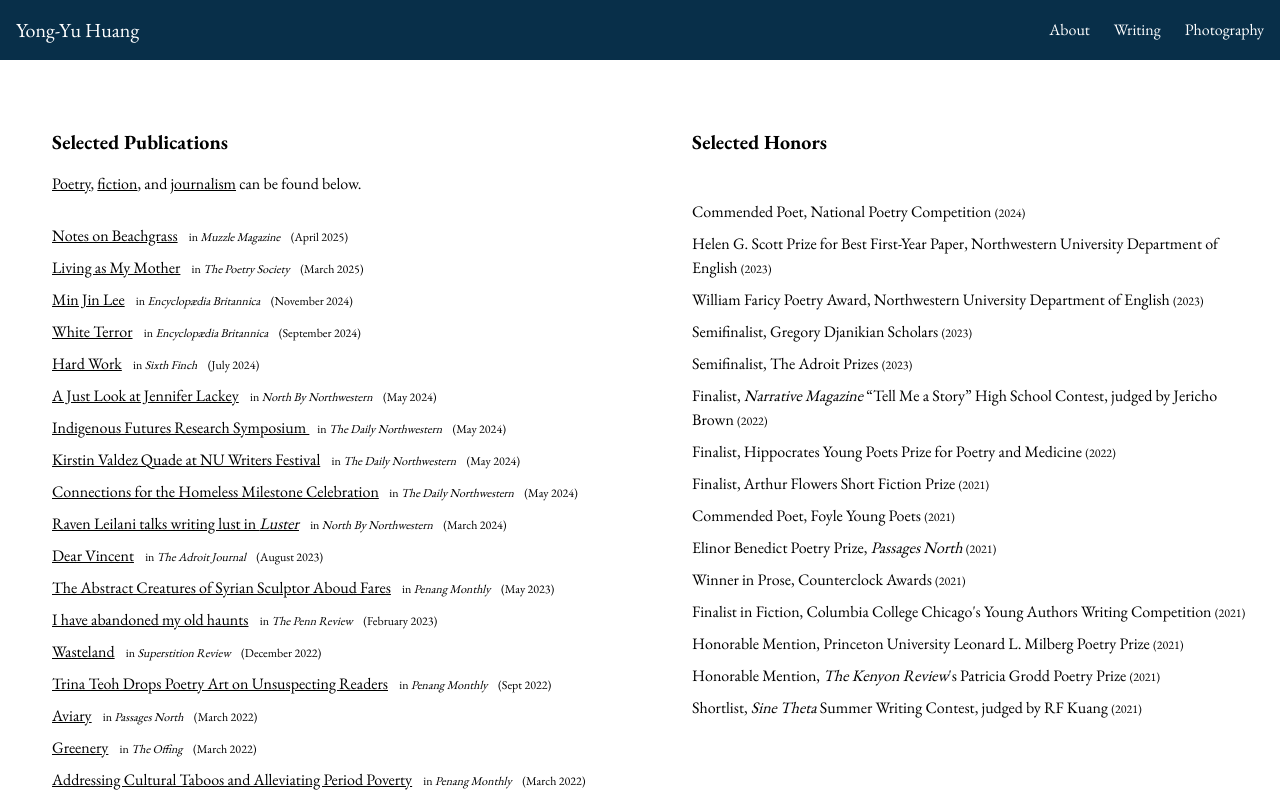
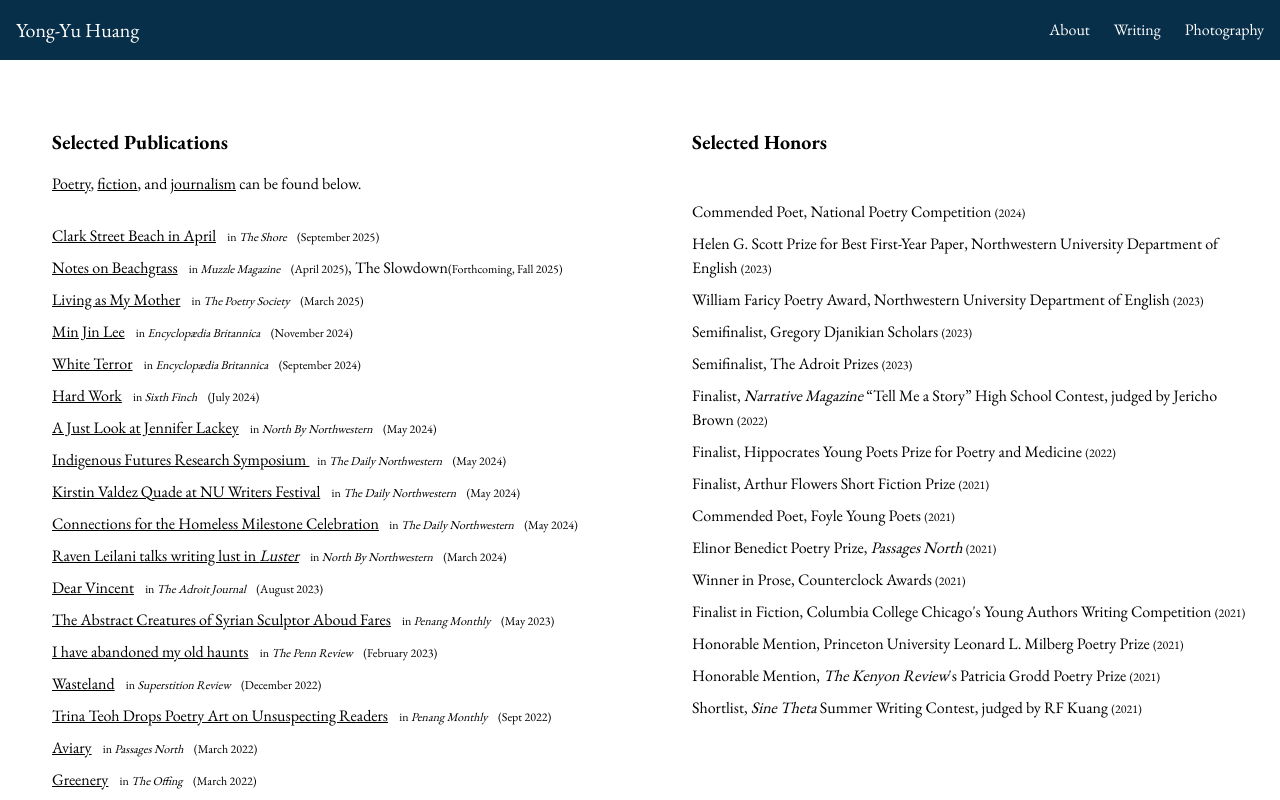
Before and after one commit to yongssh/yongssh.github.io, a Next.js app: page /writing in a window 1280 px wide. Shown: the top 800 px of the page. Built offline with nearby package versions, Linux system fonts and the light colour scheme.

Commit message:
Updated for The Shore, Helicon edit

```diff
--- a/src/app/components/about.tsx
+++ b/src/app/components/about.tsx
@@ -49,7 +49,7 @@ const AboutSection = () => {
           </div>
         </div>
         <p className="bio-text">
-          I study computer science and English literature at Northwestern University. I&apos;ve been a Kaplan Humanities Scholar and a Leopold Fellow, and I&apos;ve won the William Faricy Poetry Award, the Helen G. Scott Essay Prize, and the Kaplan Humanities Scholars Prize. Currently, I am the Managing Editor for <em>Helicon</em> and the Features Editor for <em>North By Northwestern</em>.
+          I study computer science and English literature at Northwestern University. I&apos;ve been a Kaplan Humanities Scholar and a Leopold Fellow, and I&apos;ve won the William Faricy Poetry Award, the Helen G. Scott Essay Prize, and the Kaplan Humanities Scholars Prize. I edit <em>Helicon</em>.
           Outside of school, my work appears in <em>Waxwing</em>, <em>The Adroit Journal</em>, <em>The Offing</em>, <em>Sixth Finch</em>, and elsewhere. I am the recipient of the 2021 Elinor Benedict Poetry Prize and have been recognized by the Poetry Society of the UK, Best Small Fictions, the Hippocrates Society, and the Gregory Djanikian Scholars Program, among others.
           In my free time, I can be found doing crosswords, listening to Lorde, or going for a walk.
           <br /><br />
--- a/src/app/components/publications.tsx
+++ b/src/app/components/publications.tsx
@@ -16,7 +16,8 @@ const Publications =() => {
         <span className="hover hover-poetry">Poetry</span>, <span className="hover hover-prose">fiction</span>, and  <span className="hover hover-journ">journalism</span> can be found below.</p>
       <br></br>
       <div className={`ml-8`}>
-            <p className={'p-1'}><a className="poetry" href="https://www.muzzlemagazine.com/yong-yu-huang.html">Notes on Beachgrass</a> <span className="text-xs p-2">in <em>Muzzle Magazine</em> </span> <span className="text-xs">(April 2025)</span></p>
+            <p className={'p-1'}><a className="poetry">Clark Street Beach in April</a> <span className="text-xs p-2">in <em>The Shore</em> </span> <span className="text-xs">(September 2025)</span></p>
+            <p className={'p-1'}><a className="poetry" href="https://www.muzzlemagazine.com/yong-yu-huang.html">Notes on Beachgrass</a> <span className="text-xs p-2">in <em>Muzzle Magazine</em> </span> <span className="text-xs">(April 2025)</span>, The Slowdown<span className="text-xs">(Forthcoming, Fall 2025)</span></p>
             <p className={'p-1'}><a className="poetry" href="https://poetrysociety.org.uk/poems/living-as-my-mother/">Living as My Mother</a> <span className="text-xs p-2">in <em>The Poetry Society</em> </span> <span className="text-xs">(March 2025)</span></p>
             <p className={'p-1'}><a className="journ" href="https://www.britannica.com/biography/Min-Jin-Lee">Min Jin Lee</a> <span className="text-xs p-2">in <em>Encyclopædia Britannica</em> </span> <span className="text-xs">(November 2024)</span></p>
             <p className={'p-1'}><a className="journ" href="https://www.britannica.com/event/White-Terror-Taiwan">White Terror</a> <span className="text-xs p-2">in <em>Encyclopædia Britannica</em> </span> <span className="text-xs">(September 2024)</span></p>
```
